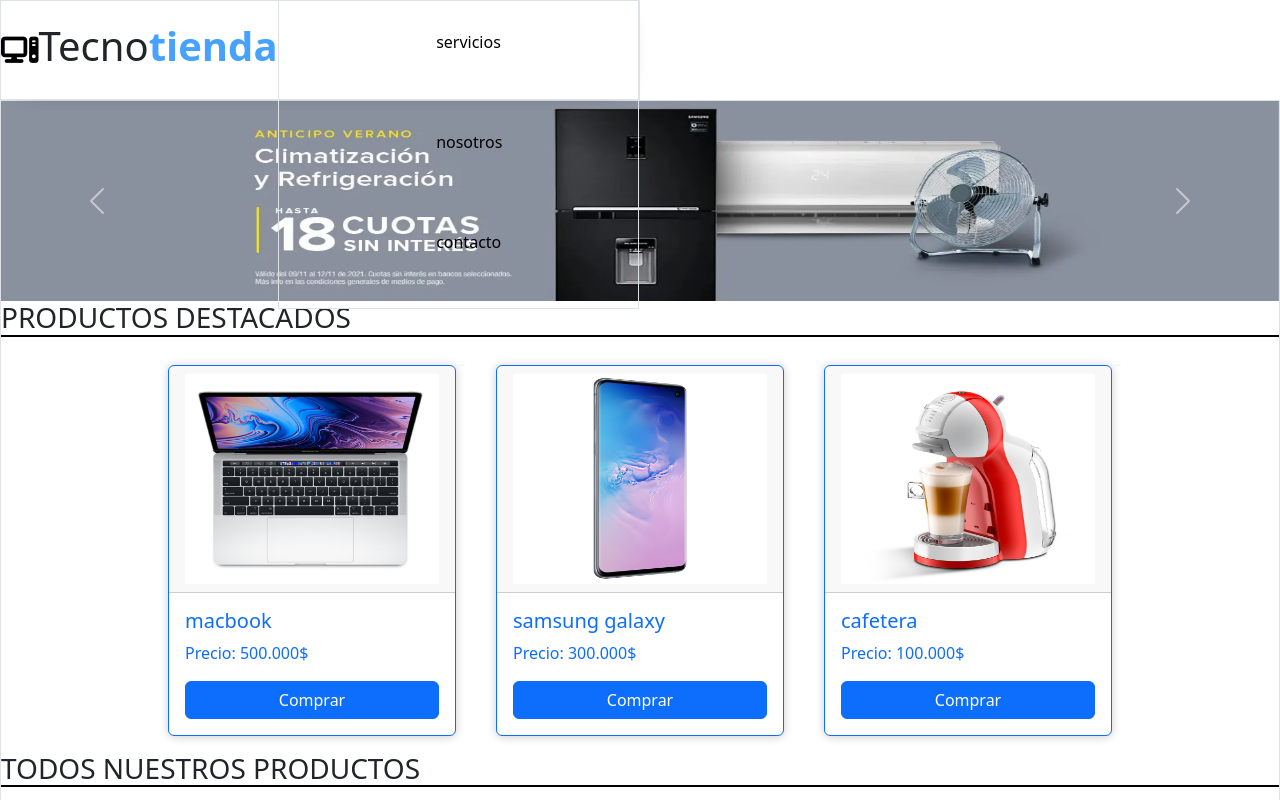
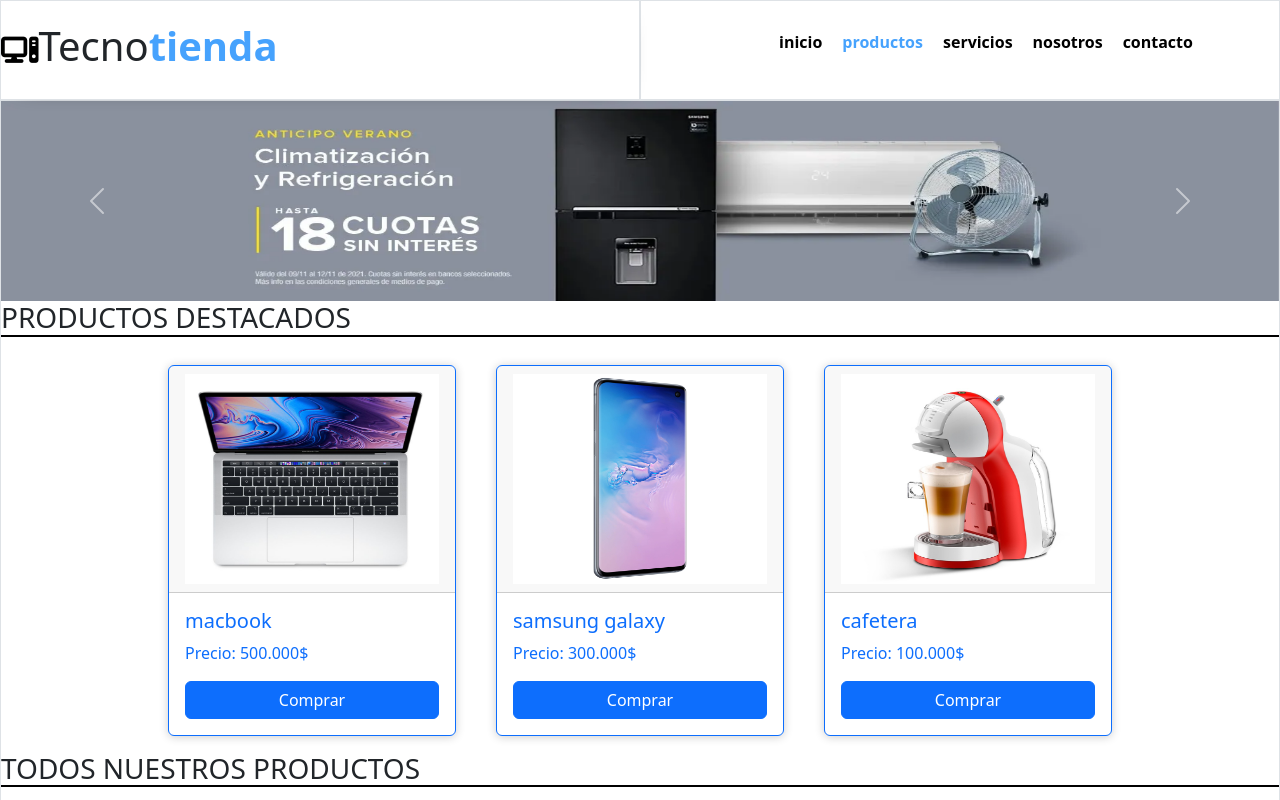
Before and after one commit to AquilesPopovich/Tecnotienda, a plain HTML site: page subhtmls/productos.html in a window 1280 px wide. Shown: the top 800 px of the page. Drawn offline with nearby package versions, Linux system fonts and the light colour scheme.

Commit message:
arregle un poco las medidas

```diff
--- a/scss/_footer.scss
+++ b/scss/_footer.scss
@@ -7,5 +7,7 @@
     color: white;
 }
 footer button{
-    background-color: white;
+    background-color: black;
+    color: white;
+    display: flex;
 }
--- a/scss/_mediaQueris.scss
+++ b/scss/_mediaQueris.scss
@@ -9,7 +9,7 @@
     "main"
     "footer";
     grid-template-columns: 100%;
-    grid-template-rows: 100px 200px auto 70px;
+    grid-template-rows: 100px 200px auto 60px;
     .inicio{
         display: none;
     }
@@ -23,7 +23,7 @@
                               "main main"
                               "footer footer";
         grid-template-columns: 50% auto;
-        grid-template-rows: 100px 100px 200px auto 70px;
+        grid-template-rows: 100px 100px 200px auto 60px;
 
     }
    .inicio{
@@ -37,7 +37,7 @@
                               "main main"
                               "footer footer";
         grid-template-columns: 50% auto;
-        grid-template-rows: 100px 200px auto 70px;
+        grid-template-rows: 100px 200px auto 60px;
     }
     .inicio{
         display: grid;
--- a/scss/_nav.scss
+++ b/scss/_nav.scss
@@ -9,11 +9,16 @@
     color: #46a2fd;
 }
 nav a{
-    color: black;
     text-decoration: none;
+    color: rgb(0, 0, 0);
+    font-weight: 700;
 }
 nav ul li{
     list-style: none;
+    padding-left: 20px;
+}
+nav ul{
+    display: flex;
 }
 nav a:hover{
     color: #46a2fd;
--- a/subhtmls/productos.html
+++ b/subhtmls/productos.html
@@ -21,6 +21,7 @@
                 </div>
 
     </div>
+  </header>
     <nav class="border">
       <ul>
           <li><a href="../index.html">inicio</a></li>
@@ -30,7 +31,7 @@
           <li><a href="../subhtmls/contacto.html">contacto</a></li>
       </ul>
   </nav>
-    </header>
+
     <section class="border inicio">
         <div id="carouselExampleControls" class="carousel slide" data-bs-ride="carousel">
             <div class="carousel-inner">
@@ -138,7 +139,7 @@
         <h4>
             Nuestras redes:
         </h4>
-        <button><i><a href=""></a></i></button>
+        <button><i class="fa-brands fa-instagram"><a href="https://www.instagram.com/aquiles_popovich/"></a></i></button>
     </footer>
 </div>
     <script src="https://unpkg.com/aos@2.3.1/dist/aos.js"></script>
```
Also changed, not shown: index.html (+2 -1 lines), css/style.css, 1 other file.
